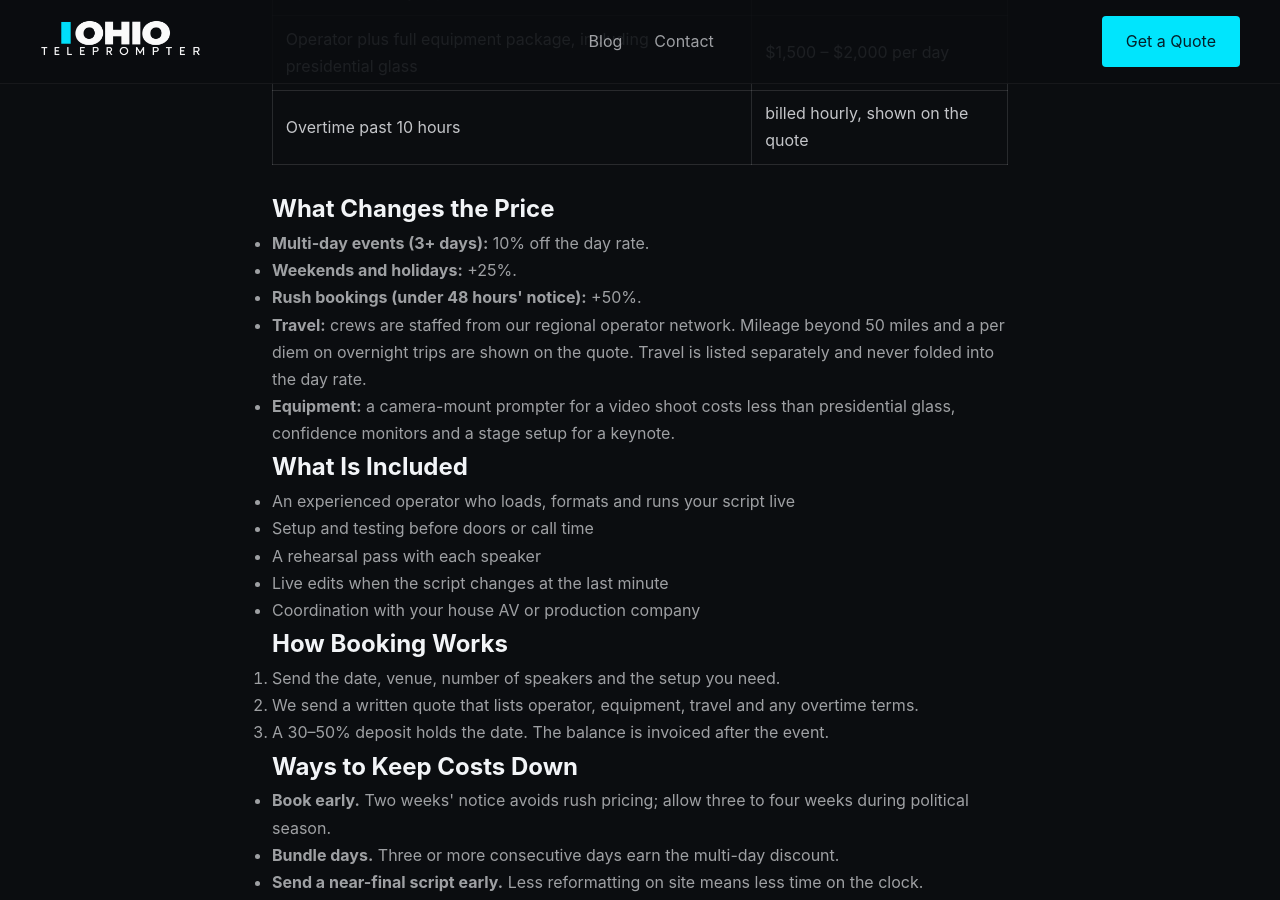
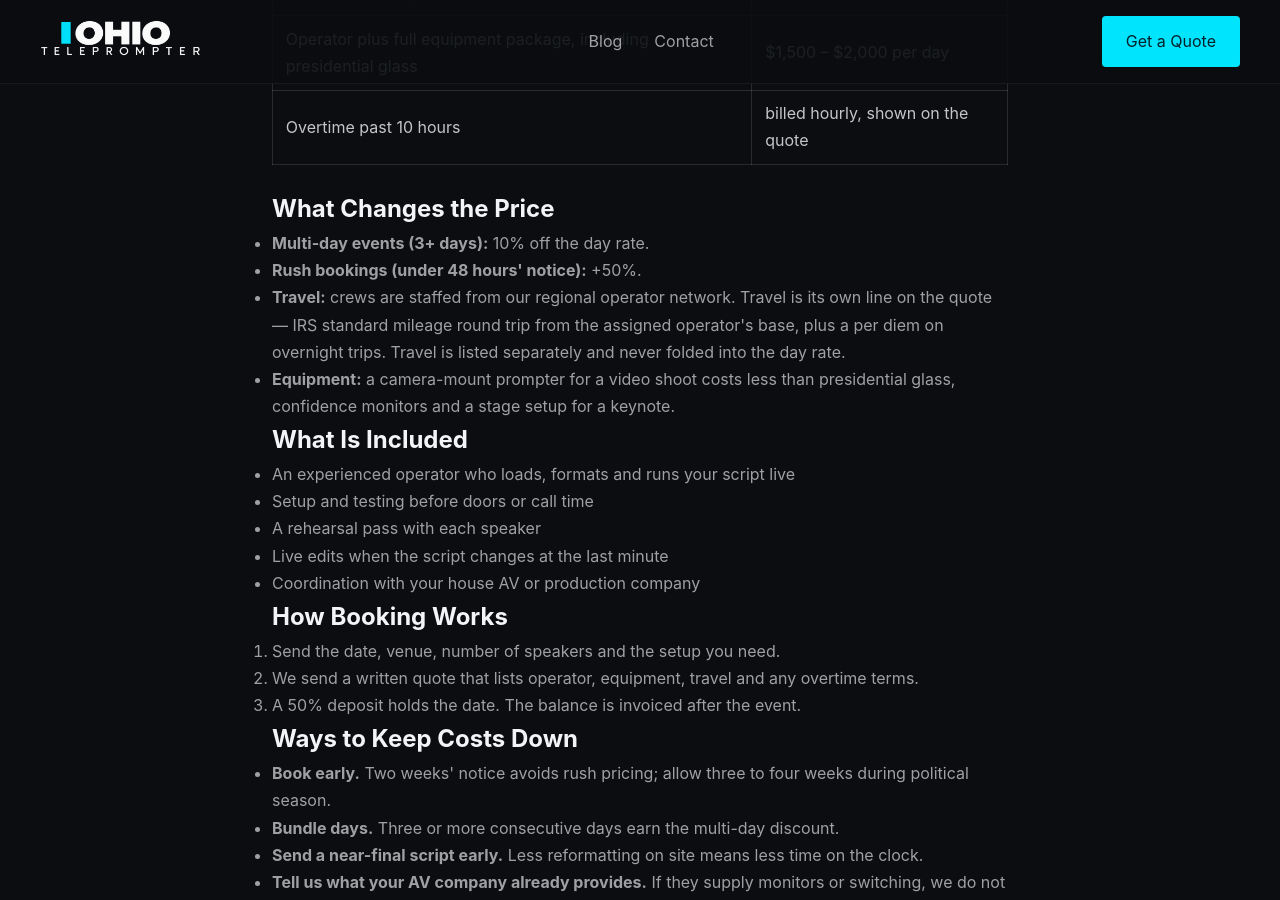
Before and after one commit to jasproj/ohioteleprompter, a Jekyll site: the page blog/teleprompter-cost-ohio.html, which Jekyll copies as it is, in a window 1280 px wide and 900 px high, scrolled down 784 px. Built offline with Jekyll 4.4.1, drawn with Linux system fonts in a browser that asks for light colours.

Commit message:
pricing: correct deposit, travel and surcharge terms to current policy
Co-Authored-By: Claude Opus 4.6 <noreply@anthropic.com>

```diff
--- a/blog/teleprompter-cost-ohio.html
+++ b/blog/teleprompter-cost-ohio.html
@@ -89,9 +89,8 @@ hr{border-color:rgba(255,255,255,.08)}
 <h2>What Changes the Price</h2>
 <ul>
 <li><strong>Multi-day events (3+ days):</strong> 10% off the day rate.</li>
-<li><strong>Weekends and holidays:</strong> +25%.</li>
 <li><strong>Rush bookings (under 48 hours' notice):</strong> +50%.</li>
-<li><strong>Travel:</strong> crews are staffed from our regional operator network. Mileage beyond 50 miles and a per diem on overnight trips are shown on the quote. Travel is listed separately and never folded into the day rate.</li>
+<li><strong>Travel:</strong> crews are staffed from our regional operator network. Travel is its own line on the quote — IRS standard mileage round trip from the assigned operator's base, plus a per diem on overnight trips. Travel is listed separately and never folded into the day rate.</li>
 <li><strong>Equipment:</strong> a camera-mount prompter for a video shoot costs less than presidential glass, confidence monitors and a stage setup for a keynote.</li>
 </ul>
 <h2>What Is Included</h2>
@@ -106,7 +105,7 @@ hr{border-color:rgba(255,255,255,.08)}
 <ol>
 <li>Send the date, venue, number of speakers and the setup you need.</li>
 <li>We send a written quote that lists operator, equipment, travel and any overtime terms.</li>
-<li>A 30–50% deposit holds the date. The balance is invoiced after the event.</li>
+<li>A 50% deposit holds the date. The balance is invoiced after the event.</li>
 </ol>
 <h2>Ways to Keep Costs Down</h2>
 <ul>
```
